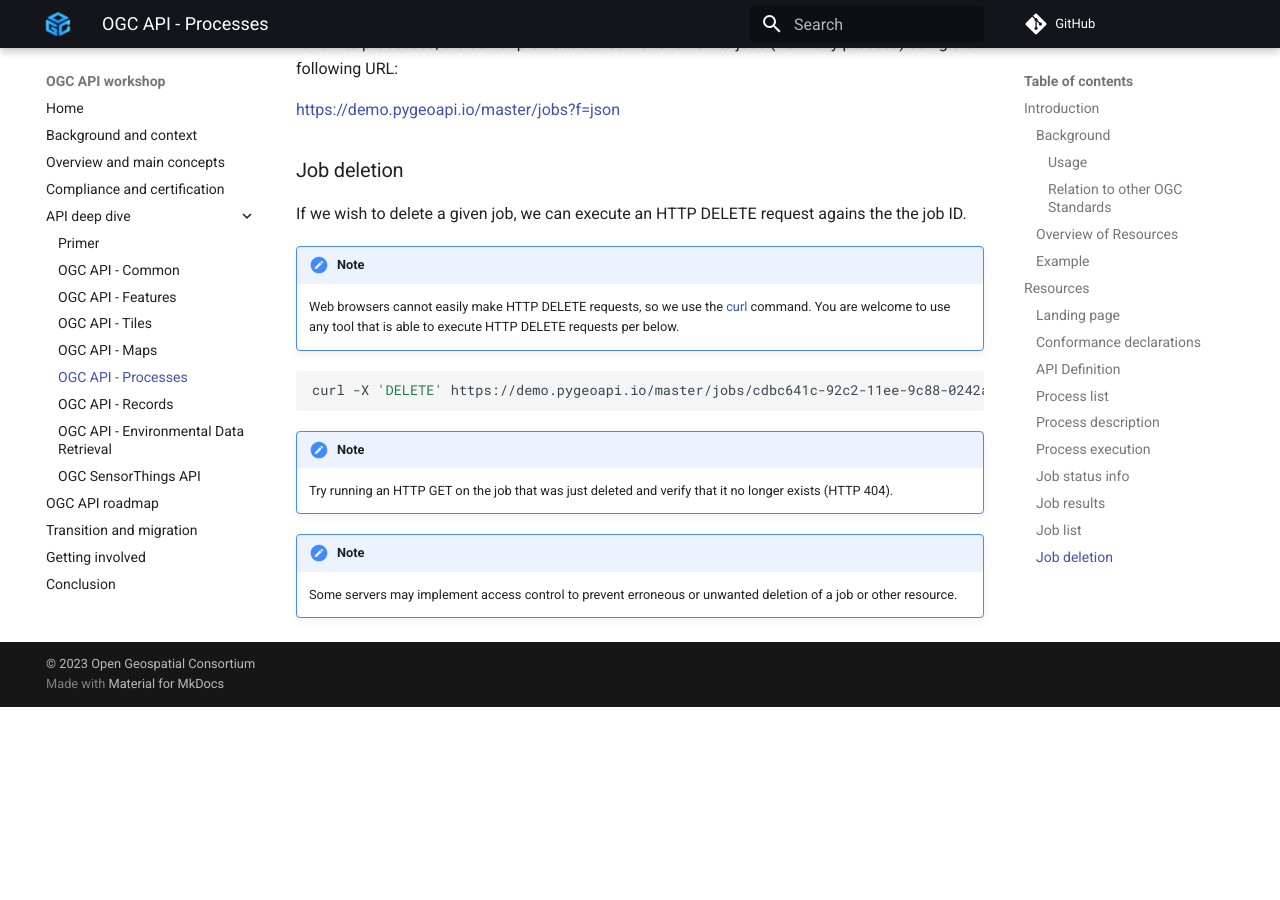
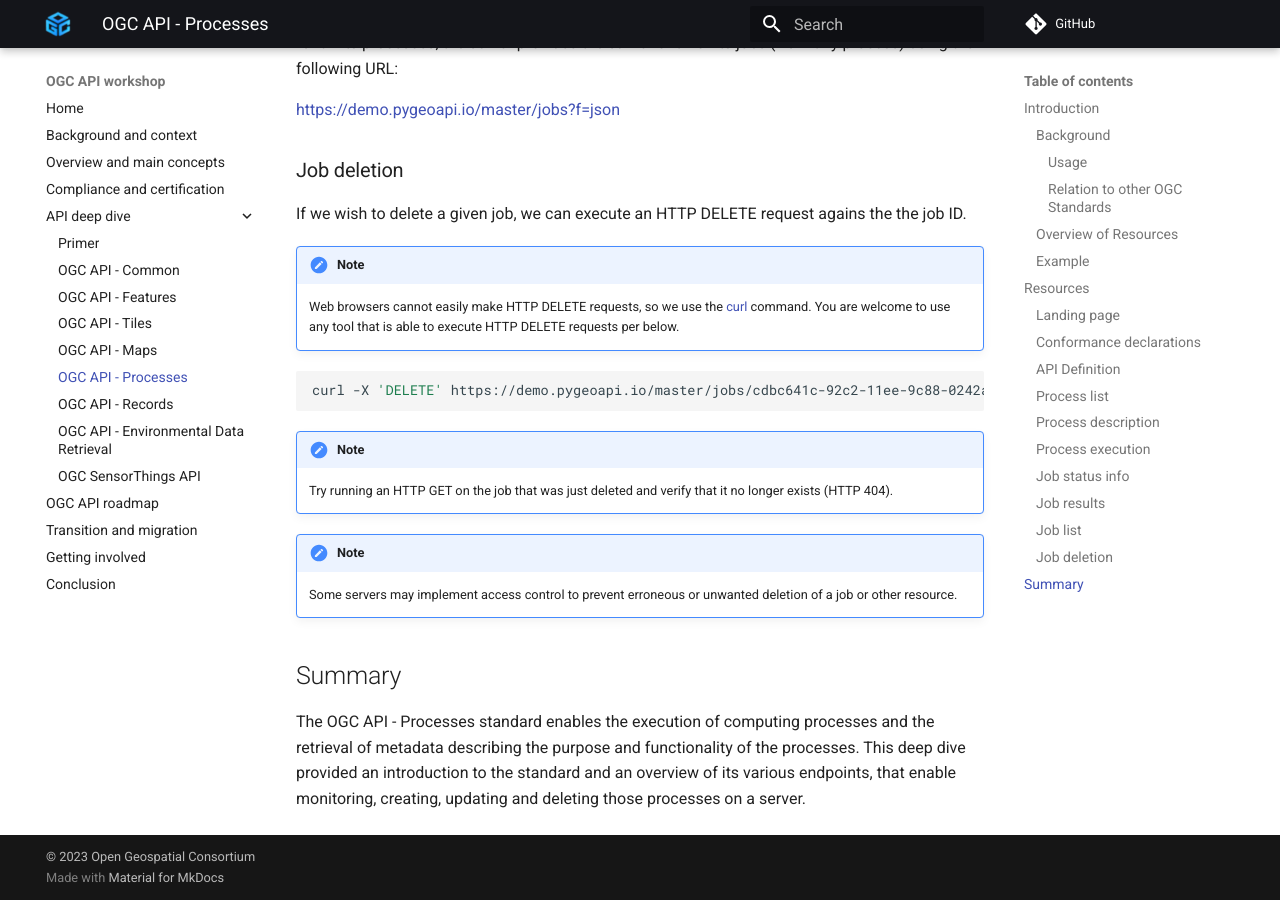
Before and after one commit to opengeospatial/ogcapi-workshop, an MkDocs documentation site: the page built from workshop/content/docs/api-deep-dive/processes.md, in a window 1280 px wide and 900 px high, scrolled down 9038 px. Built offline with MkDocs 1.6.1 and Material for MkDocs 9.7.7, drawn with Linux system fonts in a browser that asks for light colours; comment, search, counter and statistics services are not loaded; before the commit the page ends 9745 px from its top, so only the background shows below that.

Commit message:
- added/updated deep dive summaries

```diff
--- a/workshop/content/docs/api-deep-dive/processes.md
+++ b/workshop/content/docs/api-deep-dive/processes.md
@@ -472,3 +472,7 @@ curl -X 'DELETE' https://demo.pygeoapi.io/master/jobs/cdbc641c-92c2-11ee-9c88-02
 !!! note
     Some servers may implement access control to prevent erroneous or unwanted deletion of a job or
     other resource.
+
+## Summary
+
+The OGC API - Processes standard enables the execution of computing processes and the retrieval of metadata describing the purpose and functionality of the processes. This deep dive provided an introduction to the standard and an overview of its various endpoints, that enable monitoring, creating, updating and deleting those processes on a server.
```
Also changed, not shown: workshop/content/docs/api-deep-dive/common.md (+1 -1 lines), workshop/content/docs/api-deep-dive/sensorthings.md (+1 -1 lines).
